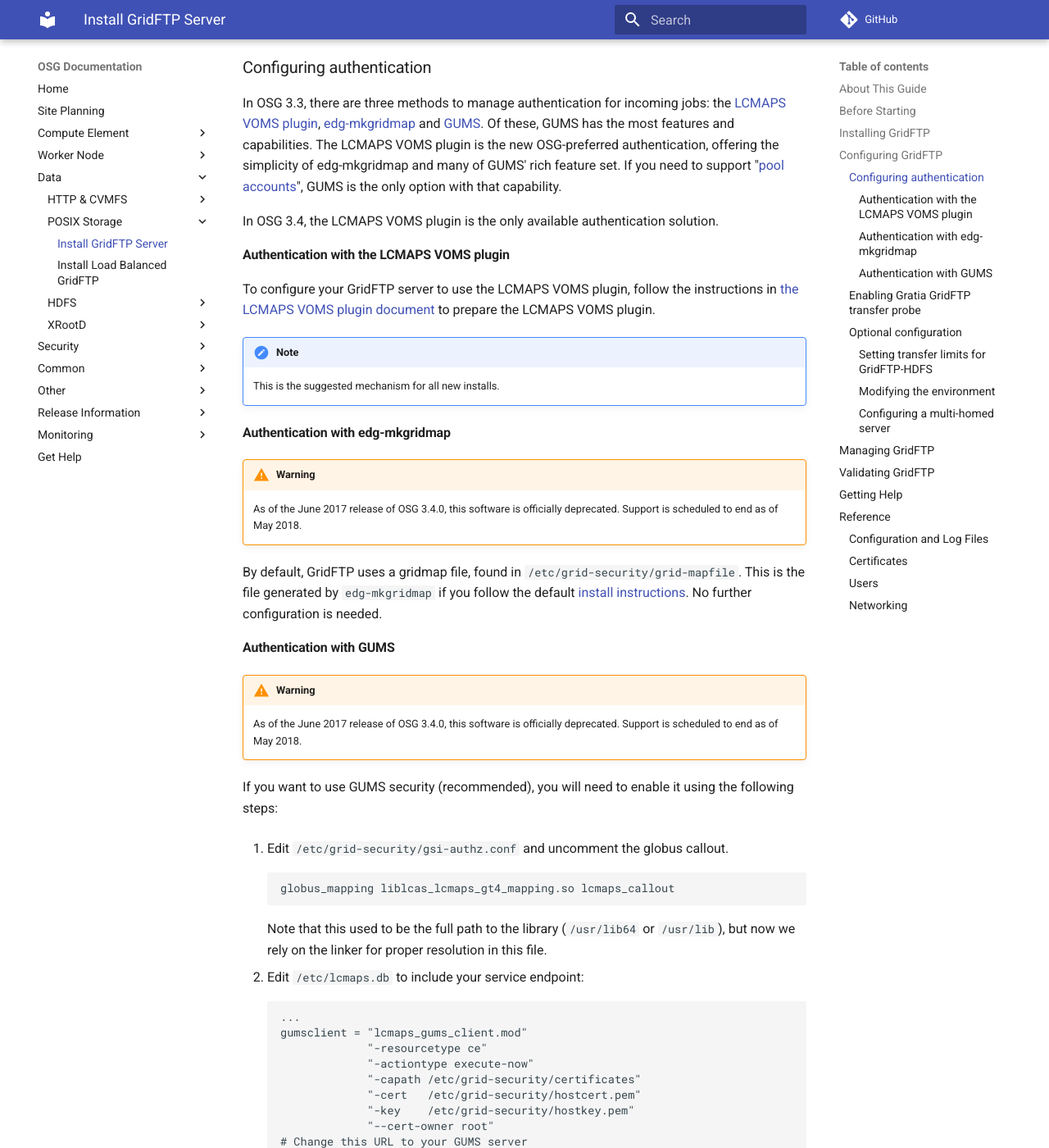
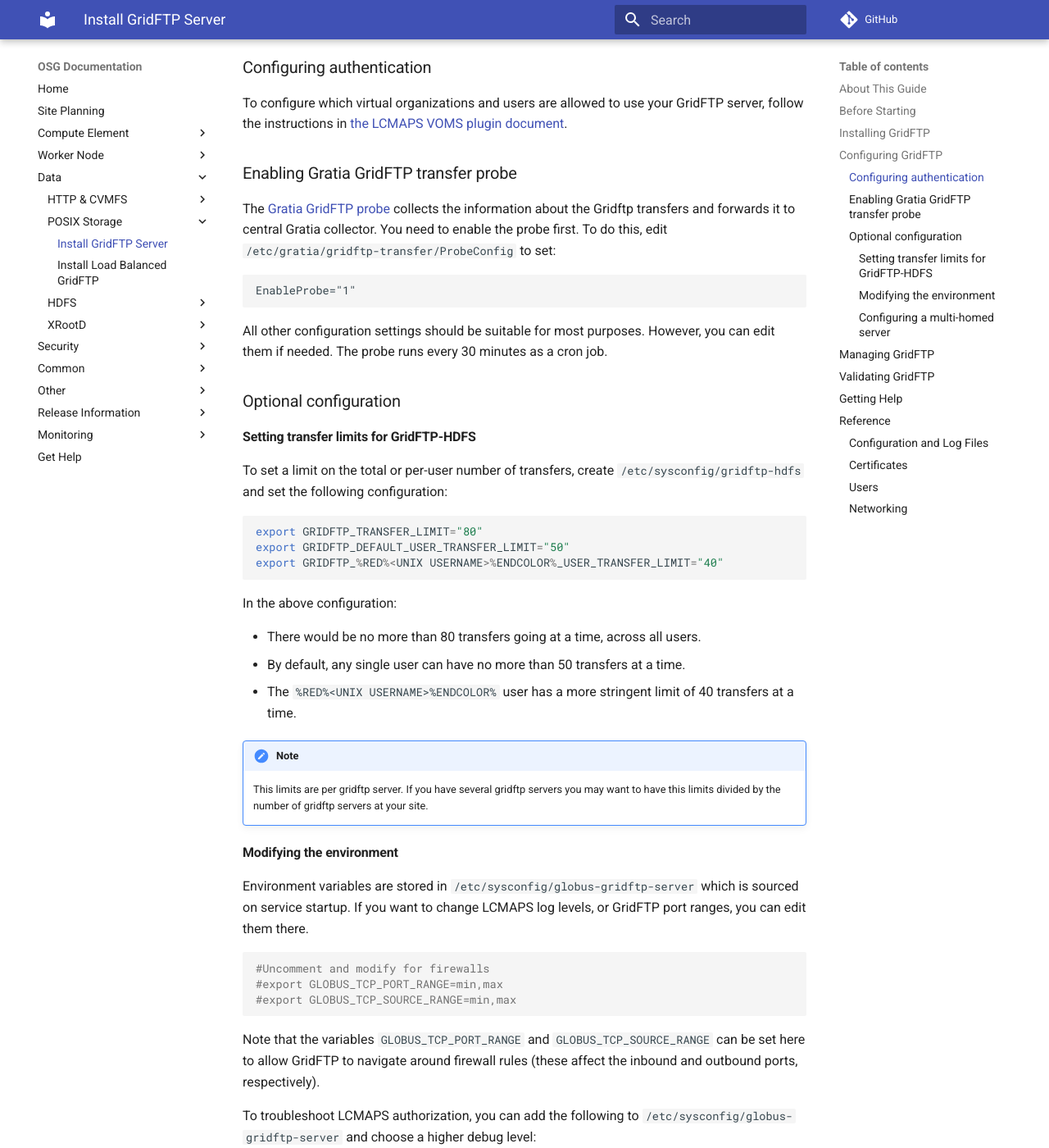
Before and after one commit to osg-htc/docs, an MkDocs documentation site: the page built from docs/data/gridftp.md, in a window 1280 px wide and 1400 px high, scrolled down 1242 px. Shown: the whole window at 82% size. Built offline with MkDocs 1.6.1 and Material for MkDocs 9.7.7, drawn with Linux system fonts in a browser that asks for light colours; comment, search, counter and statistics services are not loaded; old or Windows-style settings are respelled for this version of MkDocs; some of the changed text lies outside the part shown.

Commit message:
Remove more edg-mkgridmap/GUMS references

```diff
--- a/docs/data/gridftp.md
+++ b/docs/data/gridftp.md
@@ -46,51 +46,8 @@ Configuring GridFTP
 
 ### Configuring authentication
 
-In OSG 3.3, there are three methods to manage authentication for incoming jobs: the [LCMAPS VOMS plugin](../security/lcmaps-voms-authentication), [edg-mkgridmap](../security/edg-mkgridmap) and [GUMS](../security/install-gums). Of these, GUMS has the most features and capabilities. The LCMAPS VOMS plugin is the new OSG-preferred authentication, offering the simplicity of edg-mkgridmap and many of GUMS' rich feature set. If you need to support "[pool accounts](https://www.racf.bnl.gov/Facility/GUMS/1.4/use_configuration.html)", GUMS is the only option with that capability.
-
-In OSG 3.4, the LCMAPS VOMS plugin is the only available authentication solution.
-
-#### Authentication with the LCMAPS VOMS plugin
-
-To configure your GridFTP server to use the LCMAPS VOMS plugin, follow the instructions in [the LCMAPS VOMS plugin document](/security/lcmaps-voms-authentication#configuring-the-lcmaps-voms-plugin) to prepare the LCMAPS VOMS plugin.
-
-!!! note
-    This is the suggested mechanism for all new installs.
-
-#### Authentication with edg-mkgridmap
-
-!!! warning
-    As of the June 2017 release of OSG 3.4.0, this software is officially deprecated. Support is scheduled to end as of May 2018.
-
-By default, GridFTP uses a gridmap file, found in `/etc/grid-security/grid-mapfile`. This is the file generated by `edg-mkgridmap` if you follow the default [install instructions](../security/edg-mkgridmap).  No further configuration is needed.
-
-#### Authentication with GUMS
-
-!!! warning
-    As of the June 2017 release of OSG 3.4.0, this software is officially deprecated. Support is scheduled to end as of May 2018.
-
-If you want to use GUMS security (recommended), you will need to enable it using the following steps:
-
-1.  Edit `/etc/grid-security/gsi-authz.conf` and uncomment the globus callout.
-
-        :::text
-        globus_mapping liblcas_lcmaps_gt4_mapping.so lcmaps_callout
-
-    Note that this used to be the full path to the library (`/usr/lib64` or `/usr/lib`), but now we rely on the linker for proper resolution in this file.
-
-2.  Edit `/etc/lcmaps.db` to include your service endpoint:
-
-        :::text
-        ...
-        gumsclient = "lcmaps_gums_client.mod"
-                     "-resourcetype ce"
-                     "-actiontype execute-now"
-                     "-capath /etc/grid-security/certificates"
-                     "-cert   /etc/grid-security/hostcert.pem"
-                     "-key    /etc/grid-security/hostkey.pem"
-                     "--cert-owner root"
-        # Change this URL to your GUMS server
-                     "--endpoint https://%RED%gums.example.com:8443%ENDCOLOR%/gums/services/GUMSXACMLAuthorizationServicePort"
+To configure which virtual organizations and users are allowed to use your GridFTP server, follow the instructions in
+[the LCMAPS VOMS plugin document](/security/lcmaps-voms-authentication#configuring-the-lcmaps-voms-plugin).
 
 ### Enabling Gratia GridFTP transfer probe
 
@@ -227,7 +184,7 @@ You will also need a copy of CA certificates.
 
 ### Users
 
-For this package to function correctly, you will have to create the users needed for grid operation. Any Unix username that can be mapped by LCMAPS VOMS, `edg-mkgridmap`, or GUMS should be created on the GridFTP host.
+For this package to function correctly, you will have to create the users needed for grid operation. Any Unix username that can be mapped by LCMAPS VOMS should be created on the GridFTP host.
 
 For example, VOs newly-added to the LCMAPS VOMS configuration will not be able to transfer files until the corresponding Unix user account is created.
 
```
Also changed, not shown: docs/compute-element/htcondor-ce-overview.md (+1 -2 lines), docs/monitoring/install-rsv.md (+2 -1 lines).
